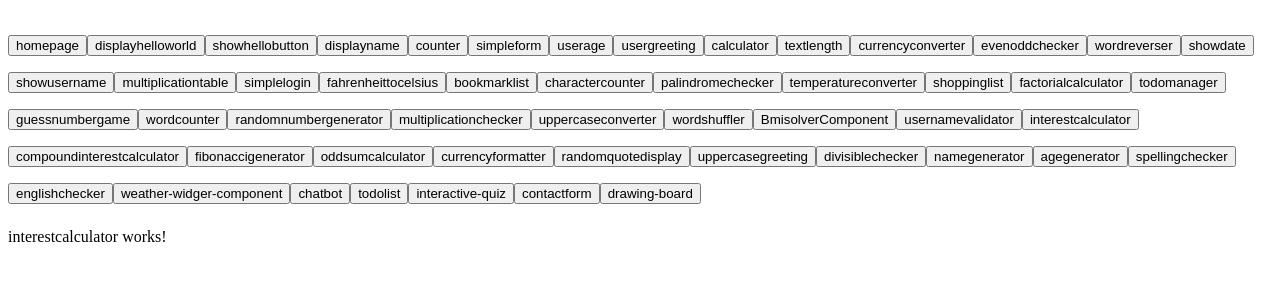
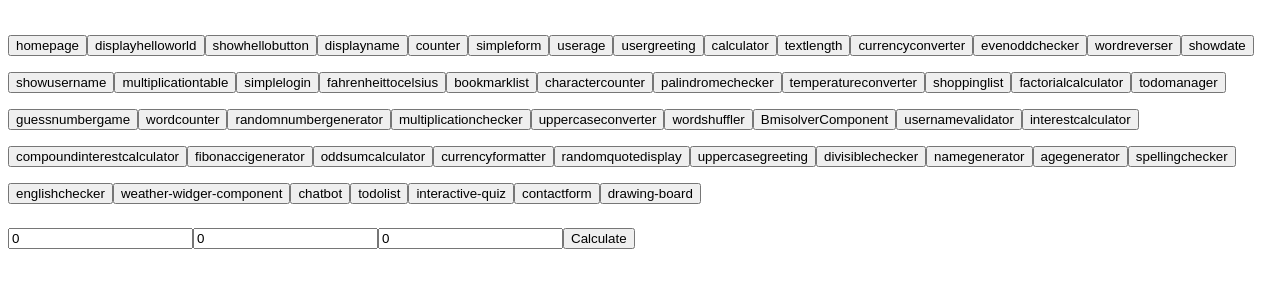
Before and after one commit to Blogging-platform-svfc/Angular-Components, an Angular app: page /interestcalculator in a window 1280 px wide. Shown: the top 300 px of the page. Built offline with nearby package versions, Linux system fonts and the light colour scheme.

Commit message:
#33interestcalculator

```diff
--- a/src/app/components/interestcalculator/interestcalculator.component.html
+++ b/src/app/components/interestcalculator/interestcalculator.component.html
@@ -1 +1,5 @@
-<p>interestcalculator works!</p>
+<input type="number" [(ngModel)]="principal" placeholder="Principal Amount">
+<input type="number" [(ngModel)]="rate" placeholder="Interest Rate (%)">
+<input type="number" [(ngModel)]="time" placeholder="Time (in years)">
+<button (click)="calculateSimpleInterest()">Calculate</button>
+<p *ngIf="simpleInterest !== null">Simple Interest: {{ simpleInterest }}</p>
--- a/src/app/components/interestcalculator/interestcalculator.component.ts
+++ b/src/app/components/interestcalculator/interestcalculator.component.ts
@@ -3,8 +3,15 @@ import { Component } from '@angular/core';
 @Component({
   selector: 'app-interestcalculator',
   templateUrl: './interestcalculator.component.html',
-  styleUrl: './interestcalculator.component.css'
+  styleUrls: ['./interestcalculator.component.css']
 })
 export class InterestcalculatorComponent {
+  principal: number = 0;
+  rate: number = 0;
+  time: number = 0;
+  simpleInterest: number | null = null;
 
+  calculateSimpleInterest() {
+    this.simpleInterest = (this.principal * this.rate * this.time) / 100;
+  }
 }
```
